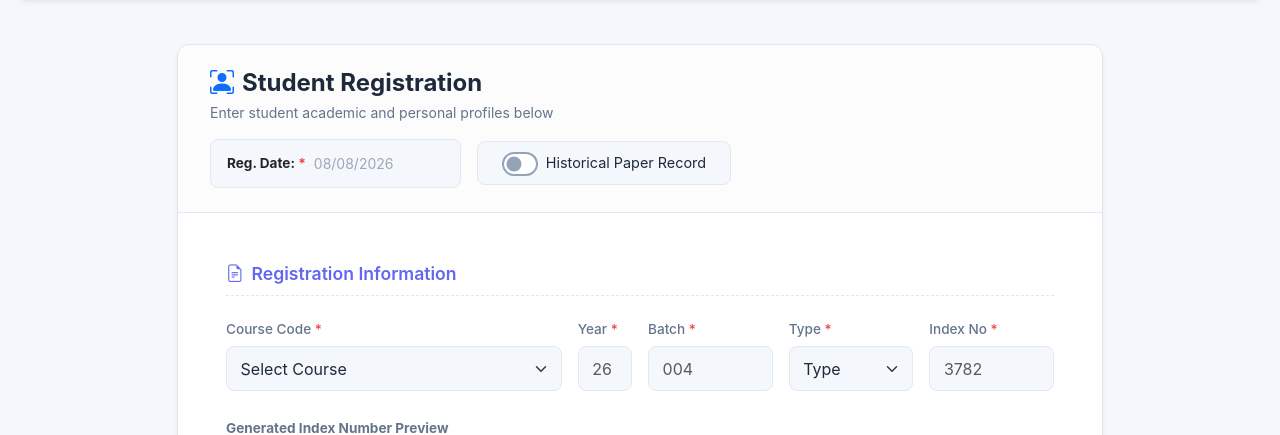
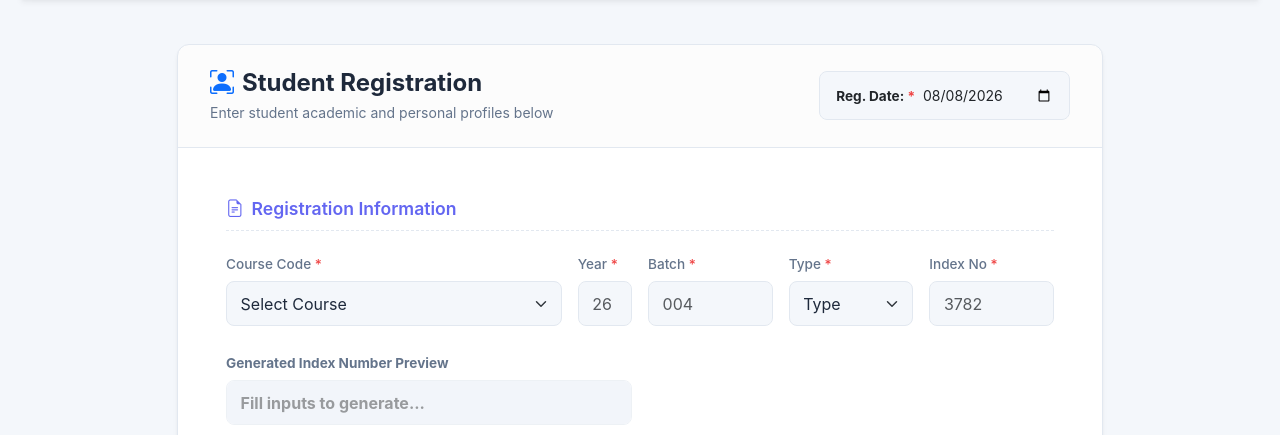
Before and after one commit to dilitha21/Beetacom-sms, a PHP site: page /add_student.php in a window 1280 px wide. Shown: the part 89-524 px from the top of the page. Run offline with PHP 8.4, Linux system fonts and the light colour scheme; the visitor is signed in with stand-in values (Sample User, id 1).

Commit message:
Remove historical paper record toggle and dashboard columns, and allow normal interactive registration date selection

```diff
--- a/add_student.php
+++ b/add_student.php
@@ -23,7 +23,7 @@ if ($_SERVER['REQUEST_METHOD'] === 'POST') {
         $batch_number       = trim($_POST['batch_number'] ?? '');
         $is_nvq             = trim($_POST['is_nvq'] ?? '');
         $sequence_number    = trim($_POST['sequence_number'] ?? '');
-        $is_historical      = isset($_POST['is_historical']) ? 1 : 0;
+        $is_historical      = 0; // Historical records are no longer created
         $registration_date  = trim($_POST['registration_date'] ?? '');
         $name               = trim($_POST['name'] ?? '');
         $address            = trim($_POST['address'] ?? '');
@@ -68,8 +68,8 @@ if ($_SERVER['REQUEST_METHOD'] === 'POST') {
         $beetaa_kids        = isset($_POST['beetaa_kids']) ? 1 : 0;
         $other_course       = isset($_POST['other_course']) ? 1 : 0;
 
-        // Default registration date to today if not historical (for backend fallback security)
-        if (!$is_historical) {
+        // Default registration date to today if empty
+        if (empty($registration_date)) {
             $registration_date = date('Y-m-d');
         }
 
@@ -364,18 +364,12 @@ include 'header.php';
                                 <p class="text-muted mb-0 small">Enter student academic and personal profiles below</p>
                             </div>
 
-                            <!-- Toggle & Date Container -->
-                            <div class="d-flex align-items-center gap-3">
+                             <!-- Date Container -->
+                             <div>
                                  <!-- Registration Date -->
                                  <div class="d-flex align-items-center gap-2 px-3 py-2 rounded-3" style="background-color: var(--bg-main); border: 1px solid var(--border-color);">
                                      <label for="registration_date" class="form-label required mb-0 small fw-bold text-dark" style="white-space: nowrap;">Reg. Date:</label>
                                      <input type="date" class="form-control form-control-sm border-0 bg-transparent p-0 text-dark" id="registration_date" name="registration_date" required value="<?php echo isset($_POST['registration_date']) ? htmlspecialchars($_POST['registration_date']) : ''; ?>" style="box-shadow: none; outline: none; width: 130px;">
-                                </div>
-
-                                <!-- Historical Record Toggle -->
-                                <div class="form-check form-switch px-4 py-2 rounded-3 d-flex align-items-center gap-2 mb-0" style="background-color: var(--bg-main); border: 1px solid var(--border-color);">
-                                    <input class="form-check-input ms-0" type="checkbox" id="is_historical" name="is_historical_check" <?php echo (isset($_POST['is_historical_check']) || (isset($_POST['is_historical']) && $_POST['is_historical'] == 1)) ? 'checked' : ''; ?>>
-                                    <label class="form-check-label" for="is_historical">Historical Paper Record</label>
                                  </div>
                              </div>
                          </div>
@@ -384,8 +378,6 @@ include 'header.php';
 
                              <!-- Hidden Fields -->
                              <input type="hidden" name="csrf_token" value="<?php echo htmlspecialchars($_SESSION['csrf_token']); ?>">
-                            <!-- Mirror historical status for POST -->
-                            <input type="hidden" name="is_historical" id="is_historical_hidden" value="<?php echo (isset($_POST['is_historical_check']) || (isset($_POST['is_historical']) && $_POST['is_historical'] == 1)) ? '1' : '0'; ?>">
 
                             <!-- SECTION 1: REGISTRATION DETAILS -->
                             <div class="form-section-title">
@@ -625,8 +617,6 @@ include 'header.php';
     <!-- Vanilla Javascript Logic -->
     <script>
         document.addEventListener('DOMContentLoaded', function() {
-            const isHistoricalCheckbox = document.getElementById('is_historical');
-            const isHistoricalHiddenInput = document.getElementById('is_historical_hidden');
             const registrationDateInput = document.getElementById('registration_date');
 
             // Function to set registration date to today's date (local timezone)
@@ -638,26 +628,10 @@ include 'header.php';
                 registrationDateInput.value = `${year}-${month}-${day}`;
             };
 
-            // Setup state based on the checkbox status
-            const updateDatePickerState = () => {
-                if (isHistoricalCheckbox.checked) {
-                    registrationDateInput.removeAttribute('readonly');
-                    isHistoricalHiddenInput.value = '1';
-                } else {
-                    registrationDateInput.setAttribute('readonly', true);
-                    isHistoricalHiddenInput.value = '0';
-                    setRegistrationDateToToday();
-                }
-            };
-
             // Initialize on page load (keep user input if form submitted with errors, otherwise default to today)
             if (!registrationDateInput.value) {
                 setRegistrationDateToToday();
             }
-            updateDatePickerState();
-
-            // Handle toggle changes
-            isHistoricalCheckbox.addEventListener('change', updateDatePickerState);
 
             // Elements for Index Number Builder
             const courseCodeSelect = document.getElementById('course_code');
@@ -724,8 +698,7 @@ include 'header.php';
             document.getElementById('resetBtn').addEventListener('click', function(e) {
                 // Let native reset run first, then apply delay to reset dates properly
                 setTimeout(() => {
-                    isHistoricalCheckbox.checked = false;
-                    updateDatePickerState();
+                    setRegistrationDateToToday();
                     handleCourseCodeChange();
                 }, 10);
             });
```
Also changed, not shown: dashboard.php (+0 -8 lines). Lines whose indentation alone changed are shown as unchanged.
